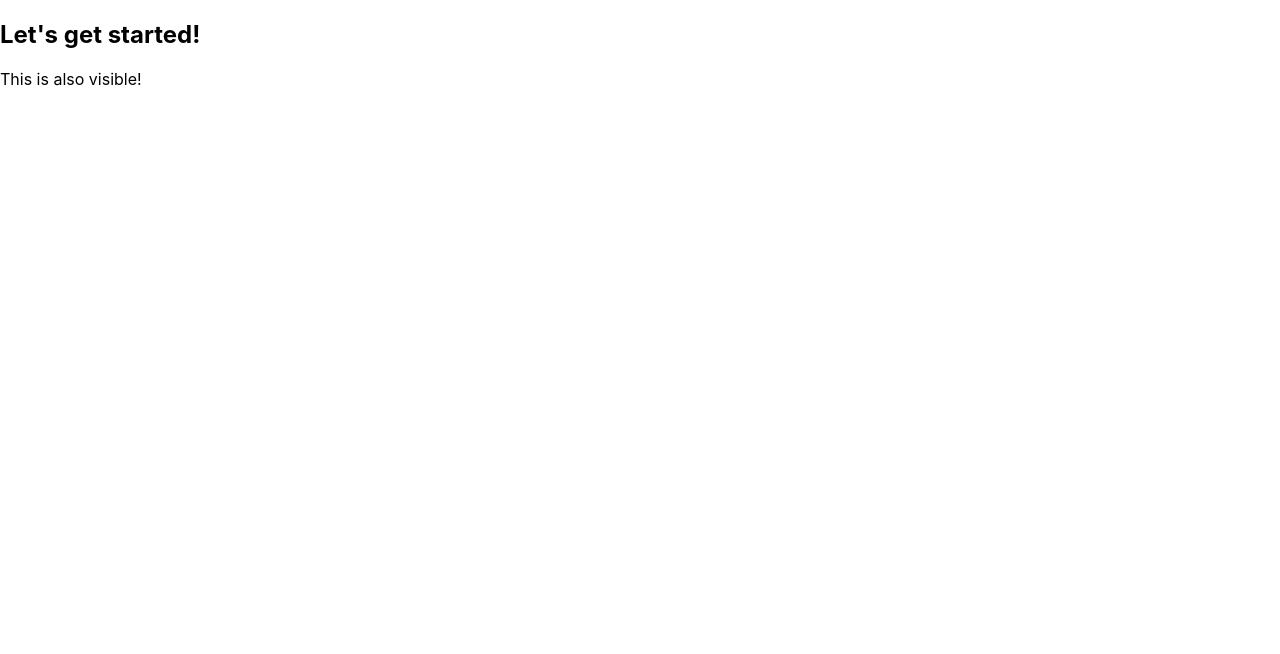
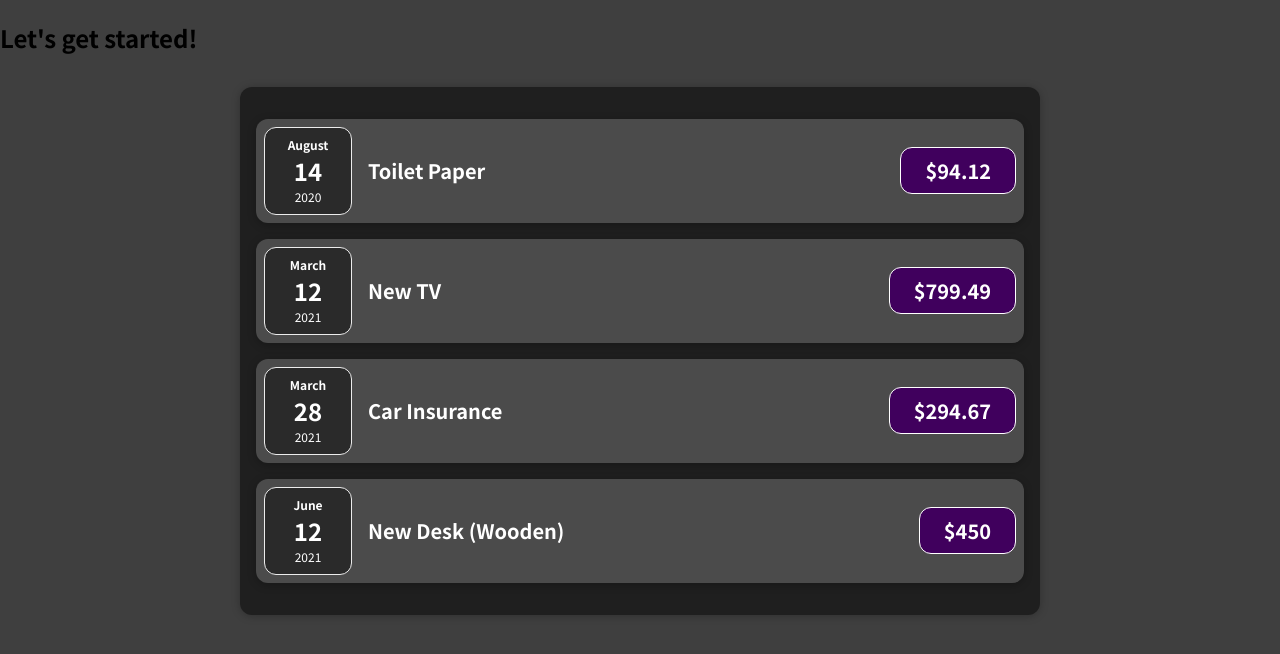
Before and after one commit to chanyu1/chart-react, a React (Create React App) app: page / in a window 1280 px wide. Shown: the top 654 px of the page. Built offline with nearby package versions, Linux system fonts and the light colour scheme.

Commit message:
Create and split components

```diff
--- a/src/App.js
+++ b/src/App.js
@@ -1,8 +1,32 @@
+import Expenses from "./components/Expenses";
+
 function App() {
+  const expenses = [
+    {
+      id: "e1",
+      title: "Toilet Paper",
+      amount: 94.12,
+      date: new Date(2020, 7, 14),
+    },
+    { id: "e2", title: "New TV", amount: 799.49, date: new Date(2021, 2, 12) },
+    {
+      id: "e3",
+      title: "Car Insurance",
+      amount: 294.67,
+      date: new Date(2021, 2, 28),
+    },
+    {
+      id: "e4",
+      title: "New Desk (Wooden)",
+      amount: 450,
+      date: new Date(2021, 5, 12),
+    },
+  ];
+
   return (
     <div>
       <h2>Let's get started!</h2>
-      <p>This is also visible!</p>
+      <Expenses items={expenses} />
     </div>
   );
 }
--- /dev/null
+++ b/src/components/ExpenseDate.css
@@ -0,0 +1,26 @@
+.expense-date {
+  display: flex;
+  flex-direction: column;
+  width: 5.5rem;
+  height: 5.5rem;
+  border: 1px solid #ececec;
+  background-color: #2a2a2a;
+  color: white;
+  border-radius: 12px;
+  align-items: center;
+  justify-content: center;
+}
+
+.expense-date__month {
+  font-size: 0.75rem;
+  font-weight: bold;
+}
+
+.expense-date__year {
+  font-size: 0.75rem;
+}
+
+.expense-date__day {
+  font-size: 1.5rem;
+  font-weight: bold;
+}
--- /dev/null
+++ b/src/components/ExpenseDate.js
@@ -0,0 +1,17 @@
+import "./ExpenseDate.css";
+
+function ExpenseDate(props) {
+  const month = props.date.toLocaleString("en-US", { month: "long" });
+  const day = props.date.toLocaleString("en-US", { day: "2-digit" });
+  const year = props.date.getFullYear();
+
+  return (
+    <div className="expense-date">
+      <div className="expense-date__month">{month}</div>
+      <div className="expense-date__day">{day}</div>
+      <div className="expense-date__year">{year}</div>
+    </div>
+  );
+}
+
+export default ExpenseDate;
--- /dev/null
+++ b/src/components/ExpenseItem.css
@@ -0,0 +1,56 @@
+.expense-item {
+  display: flex;
+  justify-content: space-between;
+  align-items: center;
+  box-shadow: 0 2px 8px rgba(0, 0, 0, 0.25);
+  padding: 0.5rem;
+  margin: 1rem 0;
+  border-radius: 12px;
+  background-color: #4b4b4b;
+}
+
+.expense-item__description {
+  display: flex;
+  flex-direction: column;
+  gap: 1rem;
+  align-items: flex-end;
+  flex-flow: column-reverse;
+  justify-content: flex-start;
+  flex: 1;
+}
+
+.expense-item h2 {
+  color: #3a3a3a;
+  font-size: 1rem;
+  flex: 1;
+  margin: 0 1rem;
+  color: white;
+}
+
+.expense-item__price {
+  font-size: 1rem;
+  font-weight: bold;
+  color: white;
+  background-color: #40005d;
+  border: 1px solid white;
+  padding: 0.5rem;
+  border-radius: 12px;
+}
+
+@media (min-width: 580px) {
+  .expense-item__description {
+    flex-direction: row;
+    align-items: center;
+    justify-content: flex-start;
+    flex: 1;
+  }
+
+  .expense-item__description h2 {
+    font-size: 1.25rem;
+  }
+
+  .expense-item__price {
+    font-size: 1.25rem;
+    padding: 0.5rem 1.5rem;
+  }
+}
--- /dev/null
+++ b/src/components/ExpenseItem.js
@@ -0,0 +1,16 @@
+import ExpenseDate from "./ExpenseDate";
+import "./ExpenseItem.css";
+
+function ExpenseItem(props) {
+  return (
+    <div className="expense-item">
+      <ExpenseDate date={props.date} />
+      <div className="expense-item__description">
+        <h2>{props.title}</h2>
+        <div className="expense-item__price">${props.amount}</div>
+      </div>
+    </div>
+  );
+}
+
+export default ExpenseItem;
--- /dev/null
+++ b/src/components/Expenses.css
@@ -0,0 +1,9 @@
+.expenses {
+  padding: 1rem;
+  background-color: rgb(31, 31, 31);
+  margin: 2rem auto;
+  width: 50rem;
+  max-width: 95%;
+  border-radius: 12px;
+  box-shadow: 0 1px 8px rgba(0, 0, 0, 0.25);
+}
--- /dev/null
+++ b/src/components/Expenses.js
@@ -0,0 +1,31 @@
+import ExpenseItem from "./ExpenseItem";
+import "./Expenses.css";
+
+function Expenses(props) {
+  return (
+    <div className="expenses">
+      <ExpenseItem
+        title={props.items[0].title}
+        amount={props.items[0].amount}
+        date={props.items[0].date}
+      />
+      <ExpenseItem
+        title={props.items[1].title}
+        amount={props.items[1].amount}
+        date={props.items[1].date}
+      />
+      <ExpenseItem
+        title={props.items[2].title}
+        amount={props.items[2].amount}
+        date={props.items[2].date}
+      />
+      <ExpenseItem
+        title={props.items[3].title}
+        amount={props.items[3].amount}
+        date={props.items[3].date}
+      />
+    </div>
+  );
+}
+
+export default Expenses;
--- a/src/index.css
+++ b/src/index.css
@@ -1,13 +1,14 @@
+@import url("https://fonts.googleapis.com/css2?family=Noto+Sans+JP:wght@400;700&display=swap");
+
+* {
+  box-sizing: border-box;
+}
+
+html {
+  font-family: "Noto Sans JP", sans-serif;
+}
+
 body {
   margin: 0;
-  font-family: -apple-system, BlinkMacSystemFont, 'Segoe UI', 'Roboto', 'Oxygen',
-    'Ubuntu', 'Cantarell', 'Fira Sans', 'Droid Sans', 'Helvetica Neue',
-    sans-serif;
-  -webkit-font-smoothing: antialiased;
-  -moz-osx-font-smoothing: grayscale;
+  background-color: #3f3f3f;
 }
-
-code {
-  font-family: source-code-pro, Menlo, Monaco, Consolas, 'Courier New',
-    monospace;
-}
```
Also changed, not shown: src/components/Card.js (added, +7 -0 lines), src/components/Card.css (added).
